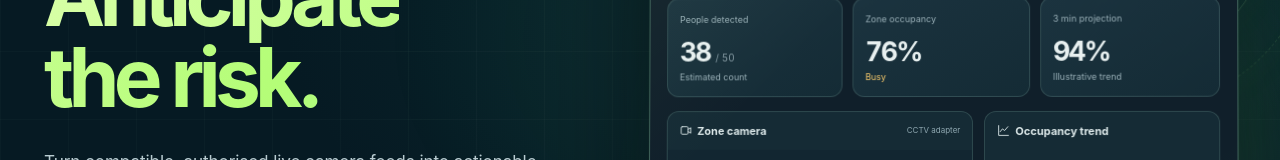
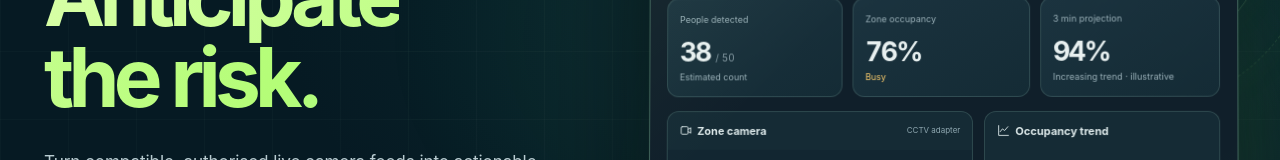
Before and after one commit to binupa450/landing-page, a React (Vite) app: page / in a window 1280 px wide. Shown: the part 371-531 px from the top of the page. Built offline with nearby package versions, Linux system fonts and the light colour scheme.

Commit message:
feat(member5): explain simulated trend direction in dashboard

```diff
--- a/src/member5Metrics.ts
+++ b/src/member5Metrics.ts
@@ -45,3 +45,9 @@ export function calculateOccupancy(
 
   return { pct, projected, critical, busy, overCapacity, status, tone, alertTitle, alertDetail };
 }
+
+/** Describe the direction without claiming to predict real-world occupancy. */
+export function describeTrend(trend: number): 'Increasing' | 'Decreasing' | 'Steady' {
+  const value=Number.isFinite(trend) ? trend : 0;
+  return value>0 ? 'Increasing' : value<0 ? 'Decreasing' : 'Steady';
+}
```
Also changed, not shown: src/Member5_Rimaz_DashboardSimulation.tsx (+2 -2 lines), 1 other file (tests, documents, lock files or other folders).
